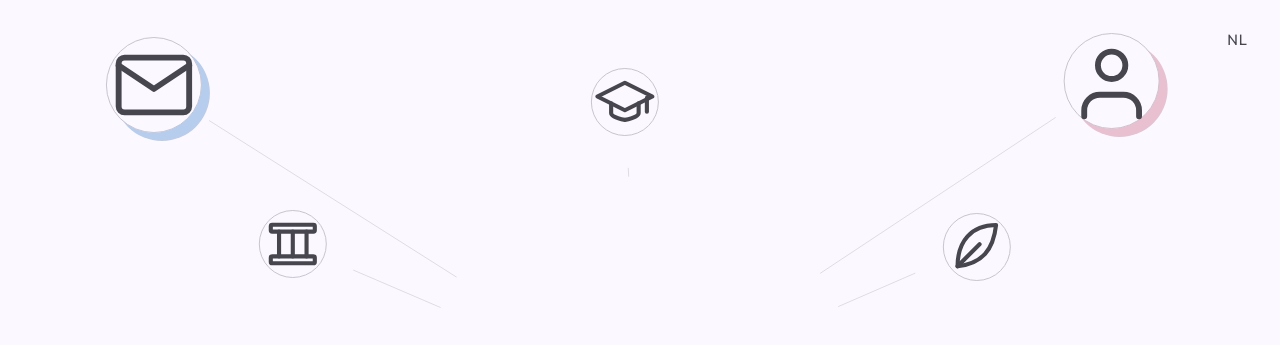
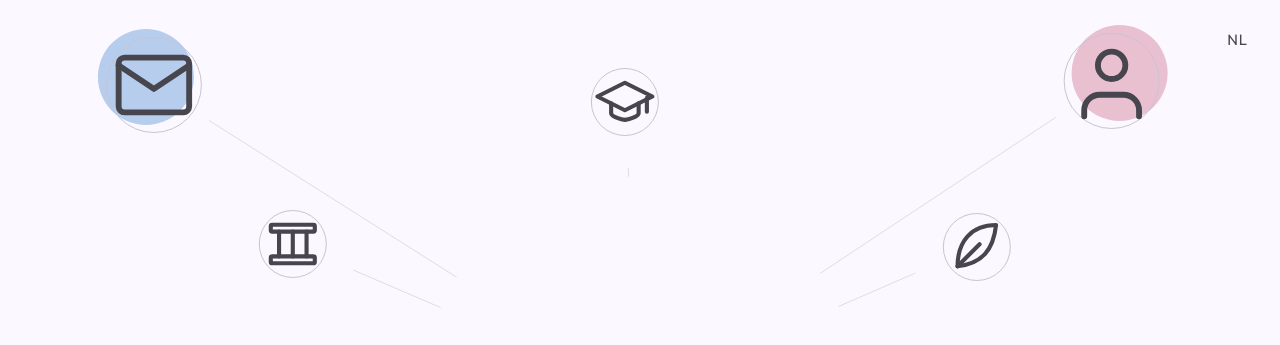
Before and after one commit to RubenPeeters/peeters-ai, an Astro site: page / in a window 1280 px wide. Shown: the top 345 px of the page. Built offline with nearby package versions, Linux system fonts and the light colour scheme; Astro itself is replaced by a stand-in of ours; a web font is replaced by a local one.

Commit message:
Slab visible through glyph and label; outward offsets; sharp corners
Glyph circle and label box lose their cream backgrounds so the colored
slab is visible behind both — the icon now sits directly on the slab,
and the hover rect sits behind the text without being masked. Praneshravi-
style.

Each link picks its own offset direction based on which corner it sits
in: the slab pokes outward from the center node (up-right, down-right,
down-left, up-left) so the four offsets read as balanced rather than all
pointing the same way against a radial layout.

Hover rectangle's border-radius goes to 0 — actual square corners.

```diff
--- a/src/components/HomeGraph.astro
+++ b/src/components/HomeGraph.astro
@@ -41,6 +41,19 @@ const nodes: NodeDef[] = [
 const edges = nodes.slice(1).map((n) => ({ from: 'center', to: n.id }));
 
 const nodesPayload = nodes.map((n) => ({ id: n.id, hx: n.hx, hy: n.hy }));
+
+/*
+  Per-link slab offset direction. Each link sits in one of the four corners
+  of the canvas; its slab pokes outward from the center node so the four
+  offsets read as balanced rather than all-down-right (which looked
+  inconsistent against the radial layout).
+*/
+function offsetVars(n: NodeDef): string {
+  if (n.kind !== 'link') return '';
+  const ox = n.hx > 500 ? 1 : -1;
+  const oy = n.hy > 300 ? 1 : -1;
+  return `;--off-x:${ox};--off-y:${oy}`;
+}
 ---
 
 <section class="graph-wrap" aria-label={g.ariaLabel}>
@@ -75,7 +88,7 @@ const nodesPayload = nodes.map((n) => ({ id: n.id, hx: n.hx, hy: n.hy }));
           ]}
           data-node-id={n.id}
           data-node-kind={n.kind}
-          style={`--cx:${n.hx / 10}%;--cy:${n.hy / 6}%${n.section ? `;--section:${n.section}` : ''}`}
+          style={`--cx:${n.hx / 10}%;--cy:${n.hy / 6}%${n.section ? `;--section:${n.section}` : ''}${offsetVars(n)}`}
           aria-label={ariaLabel}
           {...linkProps}
         >
@@ -157,7 +170,6 @@ const nodesPayload = nodes.map((n) => ({ id: n.id, hx: n.hx, hy: n.hy }));
     align-items: center;
     justify-content: center;
     border-radius: 50%;
-    background: var(--color-bg);
     border: 1px solid var(--color-border);
     color: var(--color-text-muted);
     opacity: 1;
@@ -186,9 +198,7 @@ const nodesPayload = nodes.map((n) => ({ id: n.id, hx: n.hx, hy: n.hy }));
 
   .node-label {
     white-space: nowrap;
-    background: var(--color-bg);
     padding: var(--space-4) var(--space-12);
-    border-radius: 4px;
     opacity: 0;
     transform: scale(0.95);
     pointer-events: none;
@@ -273,7 +283,10 @@ const nodesPayload = nodes.map((n) => ({ id: n.id, hx: n.hx, hy: n.hy }));
     opacity: 0.32;
     top: 50%;
     left: 50%;
-    transform: translate(calc(-50% + 0.5rem), calc(-50% + 0.5rem));
+    transform: translate(
+      calc(-50% + 0.5rem * var(--off-x, 1)),
+      calc(-50% + 0.5rem * var(--off-y, 1))
+    );
     transition:
       width var(--dur) var(--ease),
       height var(--dur) var(--ease),
@@ -292,9 +305,12 @@ const nodesPayload = nodes.map((n) => ({ id: n.id, hx: n.hx, hy: n.hy }));
   .node-link:focus-visible::before {
     width: 9.5rem;
     height: 3rem;
-    border-radius: 6px;
+    border-radius: 0;
     opacity: 0.55;
-    transform: translate(calc(-50% + 0.1875rem), calc(-50% + 0.1875rem));
+    transform: translate(
+      calc(-50% + 0.1875rem * var(--off-x, 1)),
+      calc(-50% + 0.1875rem * var(--off-y, 1))
+    );
   }
   .node-link:focus-visible {
     outline: 2px solid var(--section, var(--color-accent));
```
